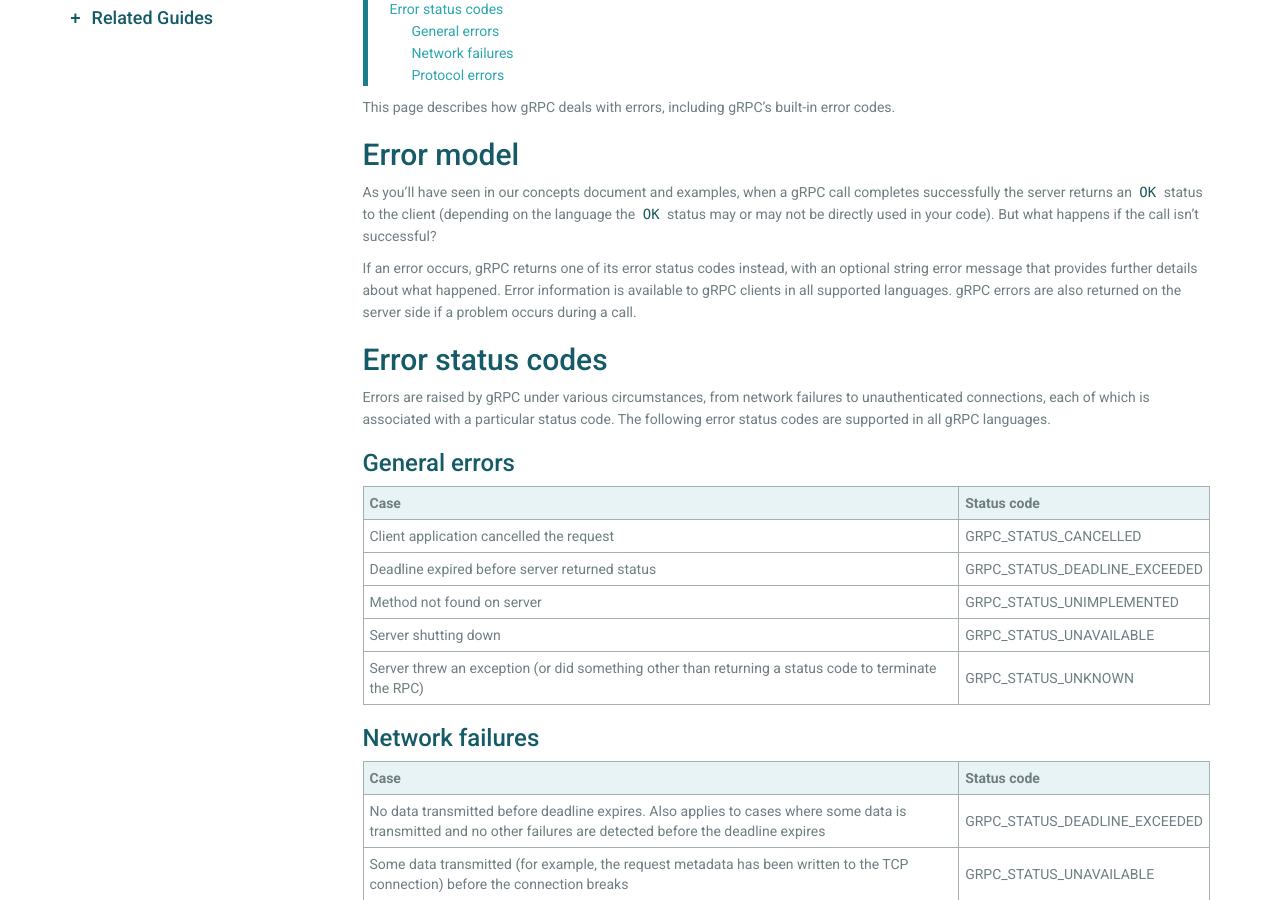
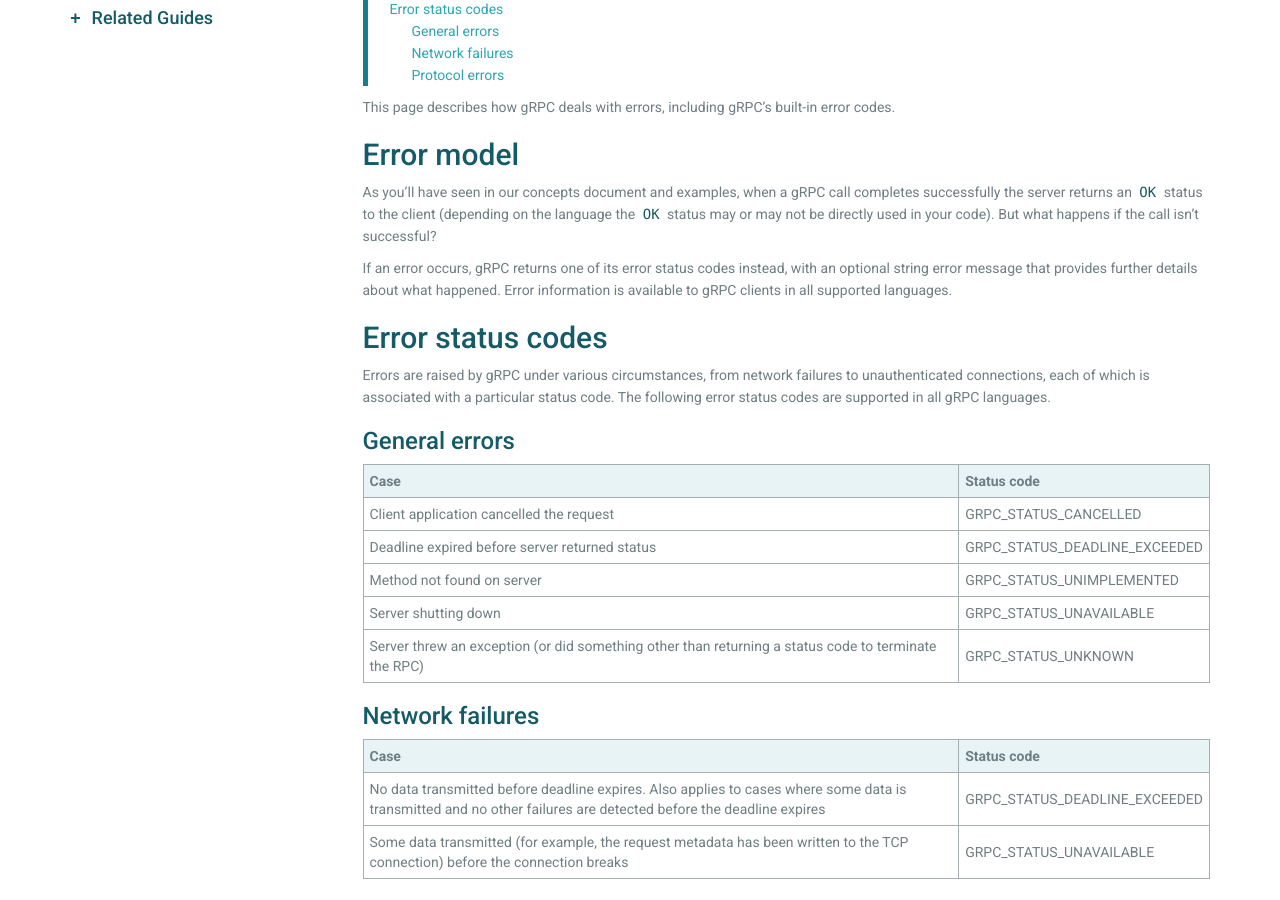
Before and after one commit to grpc/grpc.github.io, a Jekyll site: the page built from docs/guides/error.md, in a window 1280 px wide and 900 px high, scrolled down 321 px. Built offline with Jekyll 4.4.1, drawn with Linux system fonts in a browser that asks for light colours; nearby versions of some CDN libraries; Markdown is read by kramdown in place of the engine named in the settings; comment, search, counter and statistics services are not loaded.

Commit message:
Update error.md

```diff
--- a/docs/guides/error.md
+++ b/docs/guides/error.md
@@ -13,7 +13,7 @@
 
 As you'll have seen in our concepts document and examples, when a gRPC call completes successfully the server returns an `OK` status to the client (depending on the language the `OK` status may or may not be directly used in your code). But what happens if the call isn't successful?
 
-If an error occurs, gRPC returns one of its error status codes instead, with an optional string error message that provides further details about what happened. Error information is available to gRPC clients in all supported languages. gRPC errors are also returned on the server side if a problem occurs during a call.
+If an error occurs, gRPC returns one of its error status codes instead, with an optional string error message that provides further details about what happened. Error information is available to gRPC clients in all supported languages.
 
 ## Error status codes
 
```
